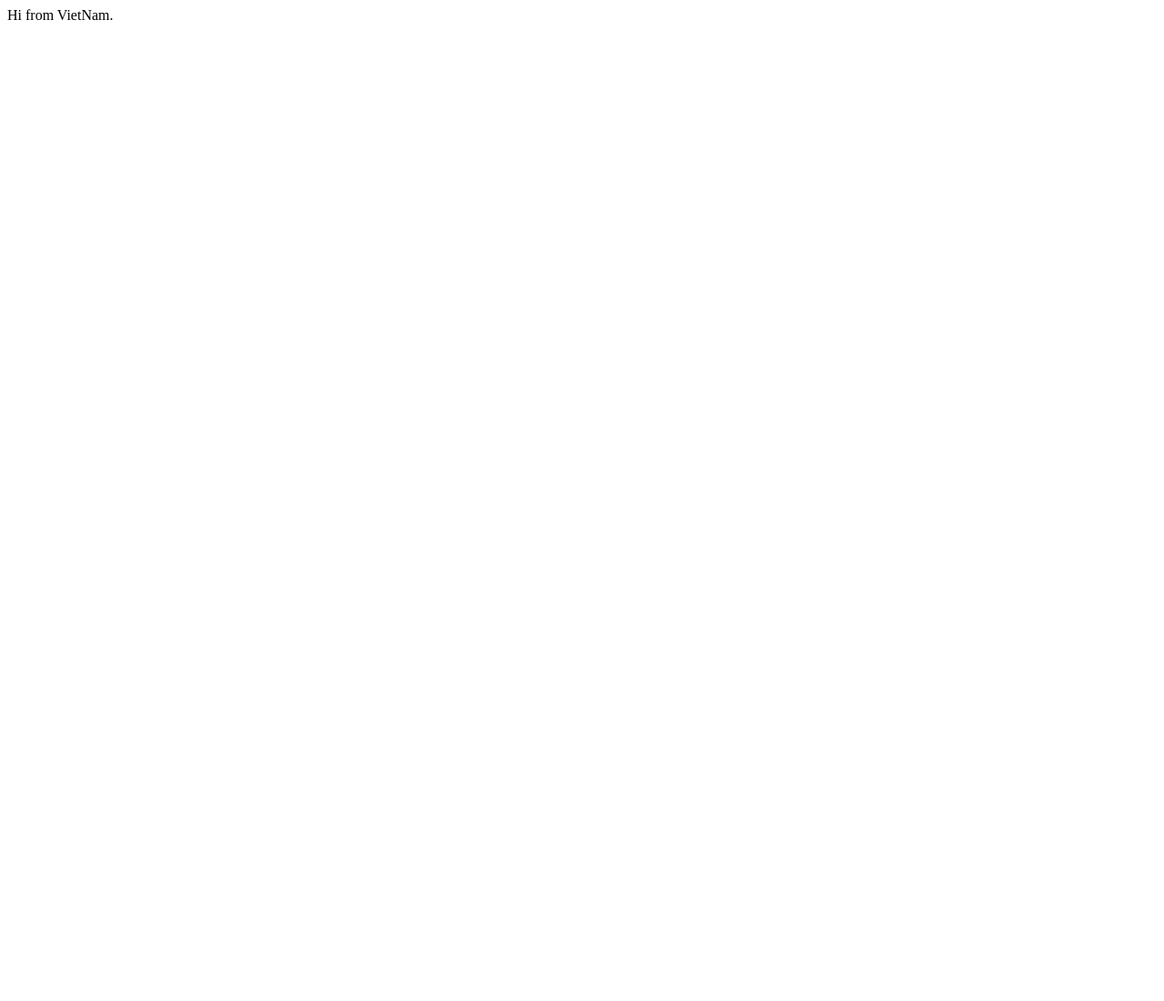
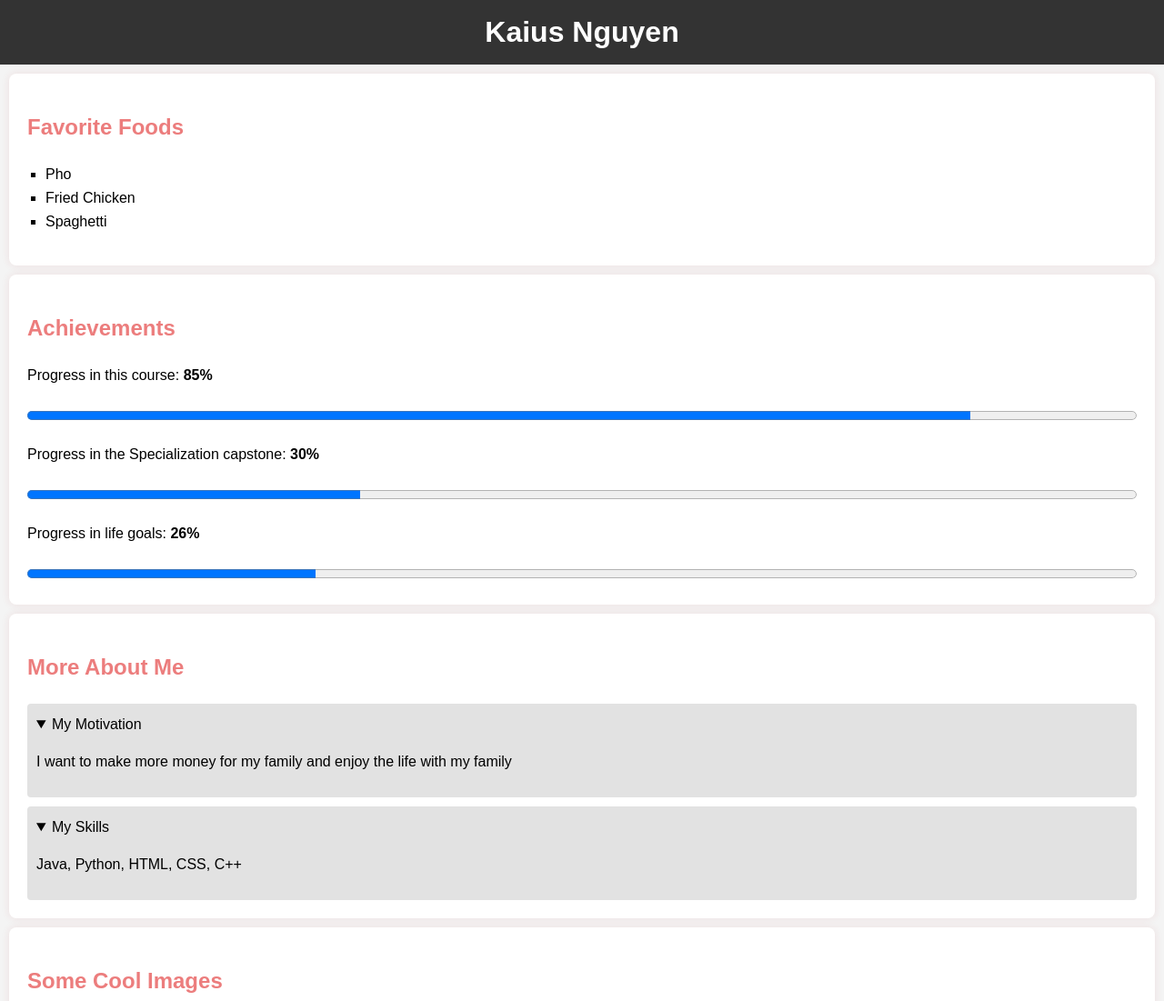
Before and after one commit to kaius1011/Kaius-demo, a plain HTML site: page index.html in a window 1280 px wide. Shown: the top 1101 px of the page at 91% size. Before the commit the page ends 800 px from the top, so only its background shows below. Drawn offline with Linux system fonts and the light colour scheme.

Commit message:
Update index.html

```diff
--- a/index.html
+++ b/index.html
@@ -3,9 +3,229 @@
     <head>
         <meta charset="UTF-8">
         <meta name="viewport" content="width=device-width, initial-scale=1.0">
-    <title>Document</title>
+        <title>Kaius Entertainment</title>
+        <style>
+            body {
+                font-family: Arial, sans-serif;
+                line-height: 1.6;
+                margin: 0;
+                padding: 0;
+                background-color: #f4f4f4;
+            }
+
+            header {
+                background: #e33e3e;
+                color: #d14e4e;
+                padding: 10px 0;
+                text-align: center;
+            }
+
+            header h1 {
+                margin: 0;
+            }
+
+            nav a {
+                color: #fff;
+                text-decoration: none;
+                padding: 0 15px;
+            }
+
+            nav a:hover {
+                text-decoration: underline;
+            }
+
+            section {
+                padding: 20px;
+                margin: 10px;
+                background: #fff;
+                border-radius: 8px;
+                box-shadow: 0 0 10px #db22221a;
+            }
+
+            h2 {
+                color: #e55959;
+            }
+
+            ul {
+                list-style-type: square;
+                padding-left: 20px;
+            }
+
+            footer {
+                background: #333;
+                color: #fff;
+                text-align: center;
+                padding: 10px 0;
+                position: relative;
+                bottom: 0;
+            }
+
+            footer img {
+                width: 100px;
+                height: auto;
+                display: block;
+                margin: 0 auto;
+            }
+
+            details {
+                background: #e2e2e2;
+                border-radius: 4px;
+                padding: 10px;
+                margin-top: 10px;
+            }
+
+            progress {
+                width: 100%;
+                height: 20px;
+                margin-top: 5px;
+            }
+
+            .images img {
+                width: 100%;
+                max-width: 300px;
+                height: auto;
+                display: block;
+                margin: 10px auto;
+            }
+        </style>
     </head>
+    <style>
+        body {
+            font-family: Arial, sans-serif;
+            line-height: 1.6;
+            margin: 0;
+            padding: 0;
+            background-color: #f4f4f4;
+        }
+
+        header {
+            background: #333;
+            color: #fff;
+            padding: 10px 0;
+            text-align: center;
+        }
+
+        header h1 {
+            margin: 0;
+        }
+
+        nav a {
+            color: #fff;
+            text-decoration: none;
+            padding: 0 15px;
+        }
+
+        nav a:hover {
+            text-decoration: underline;
+        }
+
+        section {
+            padding: 20px;
+            margin: 10px;
+            background: #fff;
+            border-radius: 8px;
+            box-shadow: 0 0 10px #ad27331a;
+        }
+
+        h2 {
+            color: #ec7d7d;
+        }
+
+        ul {
+            list-style-type: square;
+            padding-left: 20px;
+        }
+
+        footer {
+            background: #e94747;
+            color: #fff;
+            text-align: center;
+            padding: 10px 0;
+            position: relative;
+            bottom: 0;
+        }
+
+        footer img {
+            width: 100px;
+            height: auto;
+            display: block;
+            margin: 0 auto;
+        }
+
+        details {
+            background: #e2e2e2;
+            border-radius: 4px;
+            padding: 10px;
+            margin-top: 10px;
+        }
+
+        progress {
+            width: 100%;
+            height: 20px;
+            margin-top: 5px;
+        }
+
+        .images img {
+            width: 100%;
+            max-width: 300px;
+            height: auto;
+            display: block;
+            margin: 10px auto;
+        }
+    </style>
     <body>
-    Hi from VietNam.
+        <header>
+            <h1>Kaius Nguyen</h1>
+            <nav>
+
+            </nav>
+        </header>
+
+        <main>
+            <section>
+                <h2>Favorite Foods</h2>
+                <ul>
+                    <li>Pho</li>
+                    <li>Fried Chicken</li>
+                    <li>Spaghetti</li>
+                </ul>
+            </section>
+
+            <section>
+                <h2>Achievements</h2>
+                <p>Progress in this course: <strong>85%</strong></p>
+                <progress value="85" max="100"></progress>
+                <p>Progress in the Specialization capstone: <strong>30%</strong></p>
+                <progress value="30" max="100"></progress>
+                <p>Progress in life goals: <strong>26%</strong></p>
+                <progress value="26" max="100"></progress>
+            </section>
+
+            <section>
+                <h2>More About Me</h2>
+                <details open="">
+                    <summary>My Motivation</summary>
+                    <p>I want to make more money for my family and enjoy the life with my family</p>
+                </details>
+                <details open="">
+                    <summary>My Skills </summary>
+                    <p>Java, Python, HTML, CSS, C++ </p>
+                </details>
+
+            </section>
+
+            <section class="images">
+                <h2>Some Cool Images</h2>
+                <img src="https://i.pinimg.com/736x/95/e5/e1/95e5e1e21398e7ff7585bda334f535e9.jpg" alt="My Dream Room 1">
+                <img src="https://i.pinimg.com/736x/ce/18/9a/ce189abe5669189fef6132f082f701fb.jpg" alt="My Dream Room 2">
+                <img src="https://i.pinimg.com/736x/14/7a/64/147a649a77f1f6b1c24bbefd2e8864be.jpg" alt="My Dream Room 3">
+            </section>
+        </main>
+
+        <footer>
+            <p>This page was created by Kaius Nguyen</p>
+        </footer>
+
+
+
     </body>
-</html>
```
Lines whose indentation alone changed are shown as unchanged.
